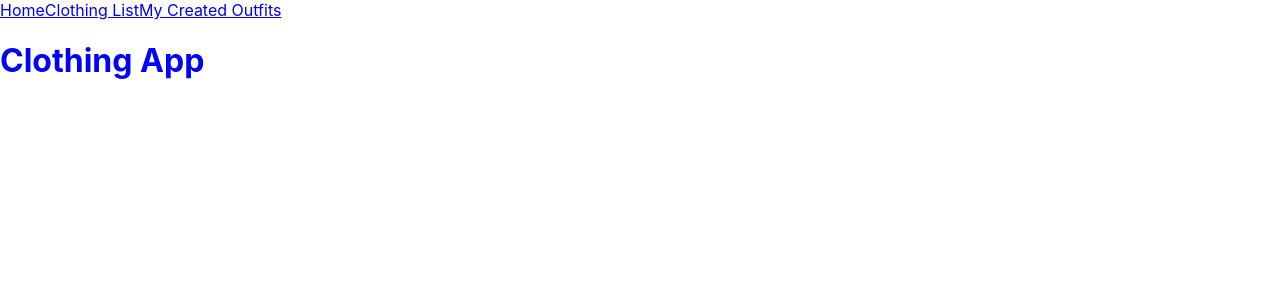
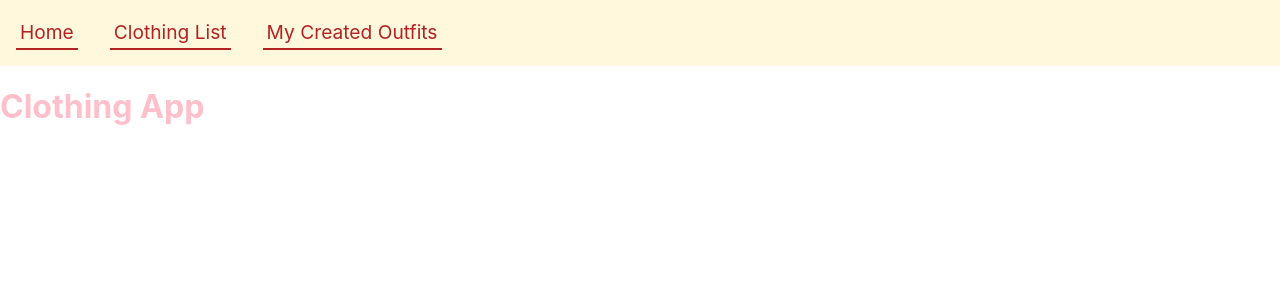
Before and after one commit to yuriehong/Yurie-Quinn-ClothingProject, a React (Create React App) app in the folder clothing-app/: page / in a window 1280 px wide. Shown: the top 300 px of the page. Built offline with nearby package versions, Linux system fonts and the light colour scheme.

Commit message:
many edits

```diff
--- a/clothing-app/src/Components/App.js
+++ b/clothing-app/src/Components/App.js
@@ -2,6 +2,7 @@ import React, {useState, useEffect} from "react";
 import ReactDOM from "react-dom";
 import { BrowserRouter, Route, Switch} from "react-router-dom";
 
+import ClothingContainer from "./ClothingContainer";
 import NavBar from './NavBar';
 import ClothingForm from './ClothingForm';
 import ClothingList from './ClothingList';
@@ -9,7 +10,6 @@ import OutfitList from './OutfitList';
 import Home from "./Home";
 
 function App() {
-  const [page, setPage] = useState("/")
 
 
 
@@ -17,14 +17,14 @@ function App() {
         <div>
             <NavBar />
             <Switch>
-                <Route path="/OutfitList">
-                    <OutfitList />
+                <Route exact path="/OutfitList" component = {OutfitList}>
+
                 </Route>
-                <Route path="/ClothingList">
-                    <ClothingList />
+                <Route exact path="/ClothingList" component = {ClothingContainer}>
+
                 </Route>
-                <Route exact path="/">
-                    <Home />
+                <Route exact path="/" component = {Home}>
+
                 </Route>
             </Switch>
         </div>
--- a/clothing-app/src/Components/ClothingCard.js
+++ b/clothing-app/src/Components/ClothingCard.js
@@ -1,17 +1,25 @@
 import React, {useState} from "react"
 
-function ClothingCard({clothingItem}){
+function ClothingCard({clothingItem, addToOutfit}){
     const [showFront, setShowFront] = useState(true)
 
     function imageToggle(){
         setShowFront(showFront => !showFront)
     }
 
+    function handleClick(){
+        console.log(clothingItem);
+        addToOutfit(clothingItem);
+    }
+
+
+
     return(
-        <div>
+        <div className = "clothing">
             <img onClick={() => imageToggle()} src={showFront ? clothingItem.frontImage : clothingItem.backImage}/>
             <h2>{clothingItem.name}</h2>
             <p>{clothingItem.description}</p>
+            <button onClick = {handleClick}>Add to Outfit</button>
         </div>
     )
 }
--- /dev/null
+++ b/clothing-app/src/Components/ClothingContainer.js
@@ -0,0 +1,39 @@
+import React, {useState, useEffect} from "react";
+import ClothingList from "./ClothingList";
+import OutfitList from "./OutfitList";
+
+function ClothingContainer(){
+    const [clothes, setClothes] = useState([])
+    const [outfit, setOutfit] = useState([])
+    const [outfits, setOutfits] = useState([])
+
+
+    useEffect(() => {
+      fetch("http://localhost:8004/clothes")
+      .then(res => res.json())
+      .then(clothingData => setClothes(clothingData))
+    }, [])
+
+    function handleClick(){
+        console.log("complete outfit")
+
+        setOutfits([...outfits,outfit]);
+
+        setOutfit([]);
+    }
+    console.log(outfits);
+    function addToOutfit(item){
+        //console.log(item)
+        setOutfit([...outfit,item])
+        console.log(outfit)
+    }
+    return (
+        <div>
+            <h2>Closet Items</h2>
+            <button onClick = {handleClick}>Complete Outfit</button>
+            <ClothingList clothes = {clothes} addToOutfit = {addToOutfit}/>
+        </div>
+    )
+}
+
+export default ClothingContainer;
--- a/clothing-app/src/Components/ClothingForm.js
+++ b/clothing-app/src/Components/ClothingForm.js
@@ -1,6 +1,7 @@
 import React from "react"
 
 function ClothingForm(){
+
     return(
         <div></div>
     )
--- a/clothing-app/src/Components/ClothingList.js
+++ b/clothing-app/src/Components/ClothingList.js
@@ -1,18 +1,10 @@
-import React, {useState, useEffect} from "react"
+import React from "react"
 import ClothingCard from "./ClothingCard"
 
-function ClothingList(){
-    const [clothes, setClothes] = useState([])
-
-    useEffect(() => {
-      fetch("http://localhost:8004/clothes")
-      .then(res => res.json())
-      .then(clothingData => setClothes(clothingData))
-    }, [])
-
+function ClothingList({clothes, addToOutfit}){
 
     const clothesToDisplay = clothes.map(clothingItem =>{
-        return <ClothingCard clothingItem={clothingItem} key={clothingItem.id}/>
+        return <ClothingCard clothingItem={clothingItem} key={clothingItem.id} addToOutfit = {addToOutfit}/>
     })
 
     return(
--- a/clothing-app/src/Components/Home.js
+++ b/clothing-app/src/Components/Home.js
@@ -3,7 +3,7 @@ import React from "react";
 function Home() {
     return (
         <div id="home">
-            <h1 style={{ color: "blue" }}>
+            <h1 style={{ color: "Pink" }}>
                 Clothing App
             </h1>
         </div>
--- a/clothing-app/src/Components/NavBar.js
+++ b/clothing-app/src/Components/NavBar.js
@@ -2,13 +2,13 @@ import React from "react";
 import { NavLink } from "react-router-dom"
 
 
-function NavBar({ onChangePage }) {
+function NavBar() {
 
     return (
         <nav>
             <NavLink exact to="/">Home</NavLink>
-            <NavLink to="/ClothingList">Clothing List</NavLink>
-            <NavLink to="/OutfitList">My Created Outfits</NavLink>
+            <NavLink exact to="/ClothingList">Clothing List</NavLink>
+            <NavLink exact to="/OutfitList">My Created Outfits</NavLink>
         </nav>
     );
 
--- a/clothing-app/src/Components/OutfitCard.js
+++ b/clothing-app/src/Components/OutfitCard.js
@@ -1,8 +1,8 @@
 import React from "react"
 
-function OutfitCard(){
+function OutfitCard({outfit}){
     return(
-        <div></div>
+        <div>{outfit}</div>
     )
 }
 
--- a/clothing-app/src/Components/OutfitList.js
+++ b/clothing-app/src/Components/OutfitList.js
@@ -1,9 +1,12 @@
 import React from "react"
 import OutfitCard from "./OutfitCard"
 
-function OutfitList(){
+function OutfitList({outfit}){
     return(
-        <div></div>
+        <div>
+            {outfit}
+
+        </div>
     )
 }
 
--- a/clothing-app/src/index.css
+++ b/clothing-app/src/index.css
@@ -11,3 +11,34 @@ code {
   font-family: source-code-pro, Menlo, Monaco, Consolas, 'Courier New',
     monospace;
 }
+
+nav {
+  background-color: cornsilk;
+}
+
+nav a {
+  display: inline-block;
+  padding: 0.25rem;
+  margin: 1rem;
+  text-decoration: none;
+  font-size: 1.2em;
+  color: firebrick;
+  border-bottom: 2px solid firebrick;
+  transition: 0.1s;
+}
+
+nav a:hover,
+nav a:active {
+  color: pink;
+  border-bottom: 2px solid pink;
+}
+
+.clothing img{
+  text-align: center;
+  border: grey solid 1px;
+  padding: 1rem;
+  width: 23rem;
+  height: 30rem;
+  display: inline-grid;
+  margin: 1rem 2rem;
+}
--- a/clothing-app/src/index.js
+++ b/clothing-app/src/index.js
@@ -7,11 +7,9 @@ import { BrowserRouter } from 'react-router-dom';
 
 const root = ReactDOM.createRoot(document.getElementById('root'));
 root.render(
-  <React.StrictMode>
     <BrowserRouter>
     <App />
     </BrowserRouter>
-  </React.StrictMode>
 );
 
 
```
Also changed, not shown: clothing-app/src/App.css (line endings or trailing spaces).
